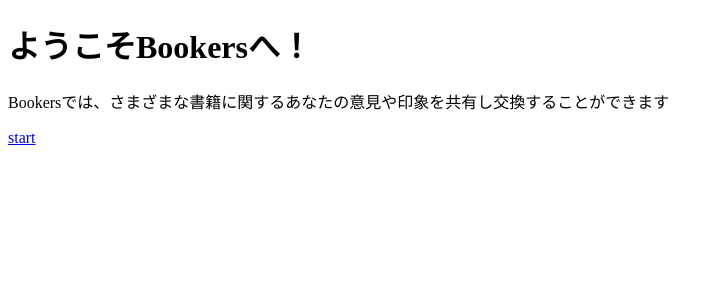
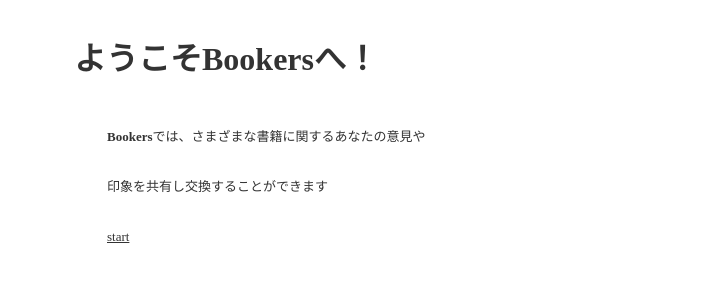
Before and after one commit to dede-sato/Task2, a Rails app: page / in a window 1280 px wide. Shown: the top 300 px of the page, without its empty margins (0-719 px from the left). Run offline with Rails 7, Linux system fonts and the light colour scheme; style sheets or scripts are compiled from the project's sources.

Commit message:
homeのcss done

```diff
--- a/app/assets/stylesheets/application.css
+++ b/app/assets/stylesheets/application.css
@@ -1,3 +1,15 @@
+/* successメッセージ */
 .notice {
   color: green;
 }
+
+/* リンク移行ボタン */
+.click {
+  color: #333;
+}
+
+.click:hover {
+  cursor: pointer;
+  background: black;
+  color: #fff;
+}
--- a/app/assets/stylesheets/home.scss
+++ b/app/assets/stylesheets/home.scss
@@ -1,3 +1,18 @@
-// Place all the styles related to the home controller here.
-// They will automatically be included in application.css.
-// You can use Sass (SCSS) here: https://sass-lang.com/
+// 全体
+.container {
+  margin: 33px;
+  color: #333;
+  background-color: #fff;
+
+}
+
+p {
+  margin: 33px;
+  line-height: 50px;
+  font-size: 13px;
+}
+
+// その他
+strong {
+  font-weight: bold;
+}
--- a/app/views/home/top.html.erb
+++ b/app/views/home/top.html.erb
@@ -1,3 +1,7 @@
-<h1>ようこそ<span class="homeT">Bookers</span>へ！</h1>
-<p><span class="homeT">Bookers</span>では、さまざまな書籍に関するあなたの意見や印象を共有し交換することができます</p>
-<%= link_to 'start', books_path %>
+<div class="container">
+  <h1>ようこそ<strong class="homeT">Bookers</strong>へ！</h1>
+  <p><strong class="homeT">Bookers</strong>では、さまざまな書籍に関するあなたの意見や<br>印象を共有し交換することができます<br>
+  <%= link_to 'start', books_path, class:'click' %>
+  </p>
+
+</div>
--- a/app/views/layouts/application.html.erb
+++ b/app/views/layouts/application.html.erb
@@ -7,6 +7,8 @@
     <%= csp_meta_tag %>
 
     <%= stylesheet_link_tag 'application', media: 'all', 'data-turbolinks-track': 'reload' %>
+    <%= stylesheet_link_tag 'home', media: 'all', 'data-turbolinks-track': 'reload' %>
+    <%= stylesheet_link_tag 'books', media: 'all', 'data-turbolinks-track': 'reload' %>
     <%= javascript_pack_tag 'application', 'data-turbolinks-track': 'reload' %>
   </head>
 
```
